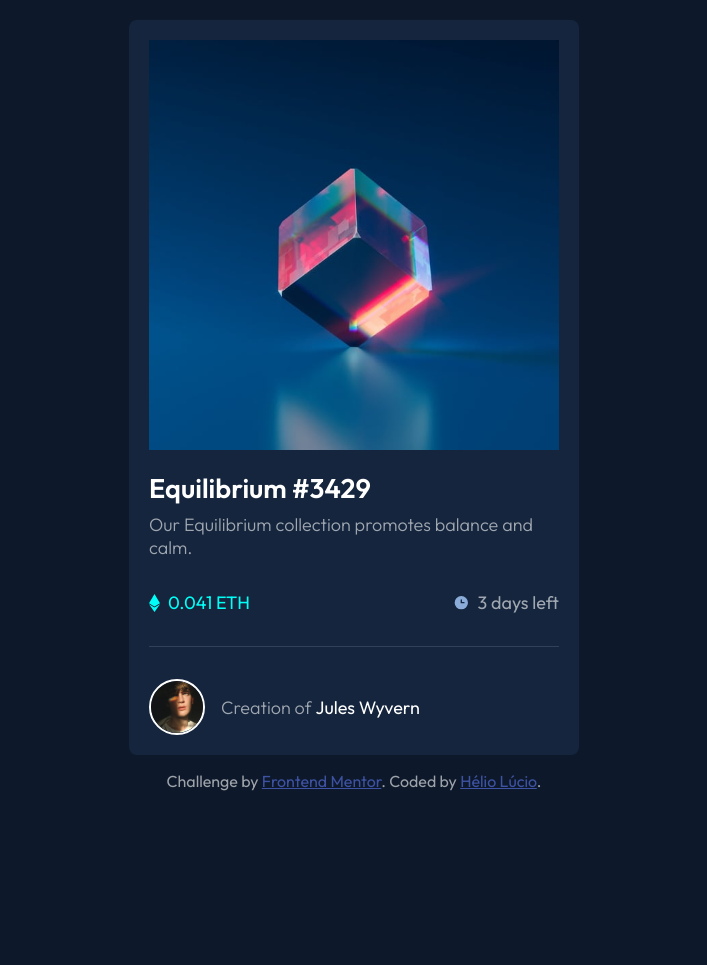
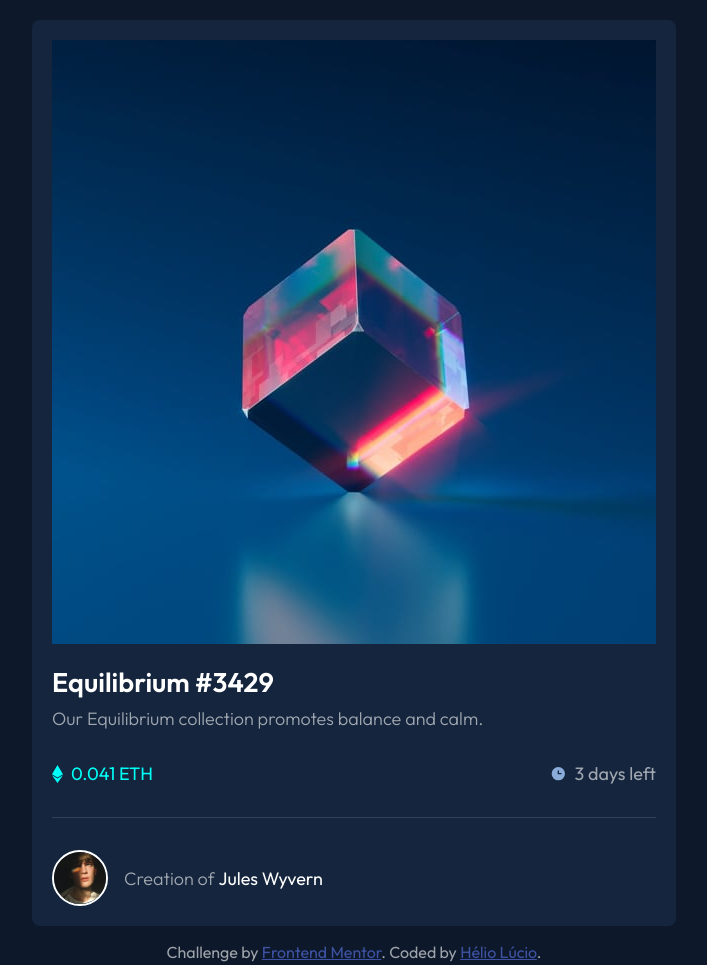
Before and after one commit to helioLJ/card-de-nft-preview, a plain HTML site: page index.html in a window 1280 px wide. Shown: the whole page, without its empty margins (286-993 px from the left). Before the commit the page ends 811 px from the top, so only its background shows below. Drawn offline with Linux system fonts and the light colour scheme.

Commit message:
main landmark, h1 landmark, footer landmark, main centered with flexbox

```diff
--- a/index.html
+++ b/index.html
@@ -13,6 +13,7 @@
 </head>
 
 <body>
+  <main>
     <div class="container">
       <article class="main-image">
         <img src="./images/image-equilibrium.jpg" alt="NFT">
@@ -20,7 +21,7 @@
       </article>
 
       <article>
-      <h2>Equilibrium #3429</h2>
+        <h1>Equilibrium #3429</h1>
         <p>Our Equilibrium collection promotes balance and calm.</p>
 
         <ul>
@@ -34,11 +35,14 @@
         <p>Creation of <span>Jules Wyvern</span></p>
       </article>
     </div>
+  </main>
 
+  <footer>
     <div class="attribution">
       Challenge by <a href="https://www.frontendmentor.io?ref=challenge" target="_blank">Frontend Mentor</a>.
       Coded by <a href="https://github.com/helioLJ" target="_blank">Hélio Lúcio</a>.
     </div>
+  </footer>
 </body>
 
 </html>
--- a/style.css
+++ b/style.css
@@ -40,6 +40,13 @@ body {
     padding: 1.25rem;
 }
 
+main {
+    display: flex;
+    align-items: center;
+    justify-content: center;
+    min-height: 100vh;
+}
+
 .container {
     padding: 1.25rem;
     background-color: var(--very-dark-blue-card-BG);
@@ -74,13 +81,13 @@ body {
     transform: translate(-50%, -50%);
 }
 
-.container h2 {
+.container h1 {
     color: var(--white);
     margin: 1rem 0.5rem 0.5rem 0;
     transition: 0.3s;
 }
 
-.container h2:hover {
+.container h1:hover {
     color: var(--cyan);
     cursor: pointer;
 }
@@ -140,9 +147,10 @@ body {
     color: hsl(228, 45%, 44%);
 }
 
-@media(min-width: 500px) {
+/*@media(min-width: 500px) {
     .container {
         width: 450px;
         margin: 0 auto 1rem;
     }
 }
+*/
```
Lines whose indentation alone changed are shown as unchanged.
